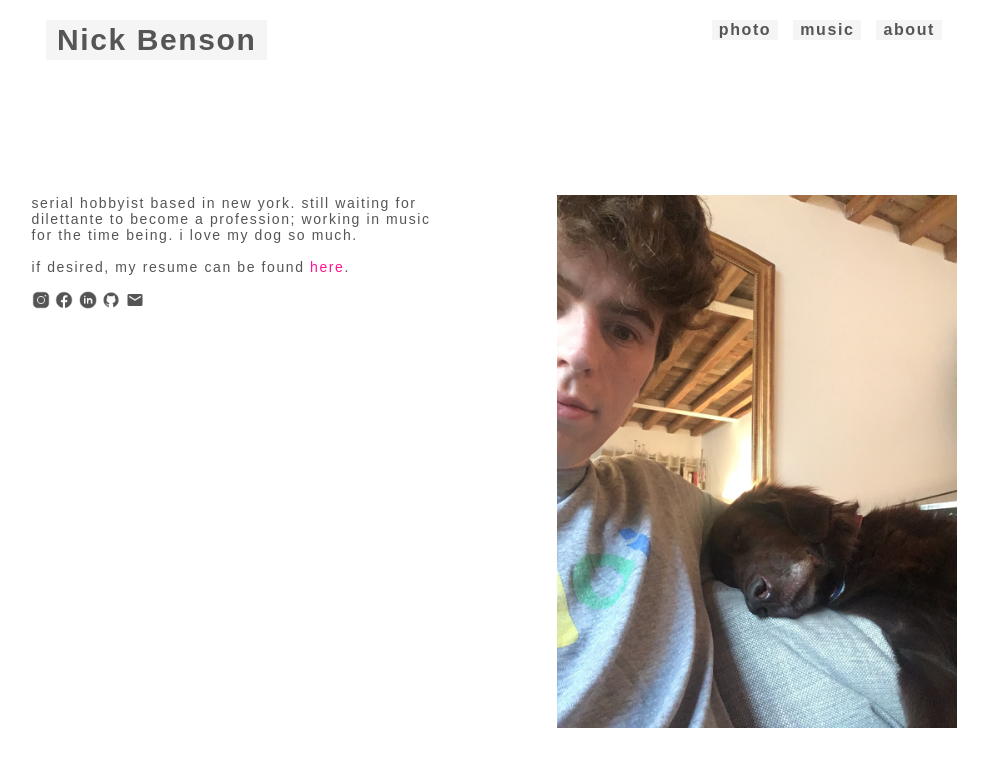
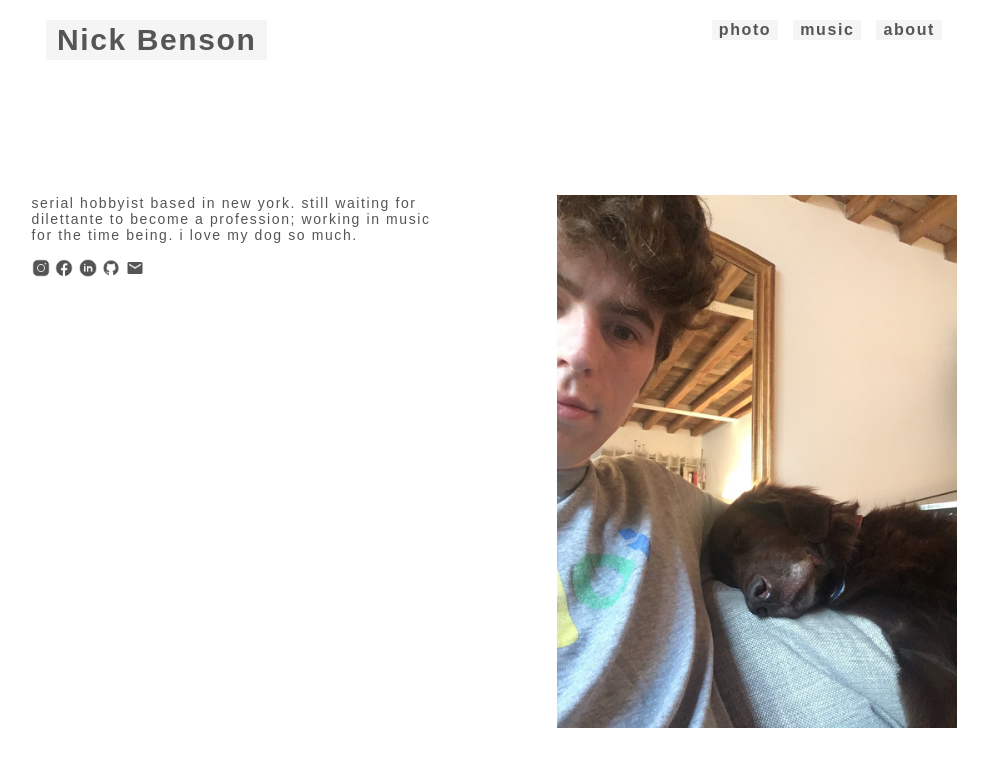
Before and after one commit to nickwbenson/site-1.0, a plain HTML site: page about.html in a window 1280 px wide. Shown: the whole page, without its empty margins (146-1134 px from the left). Drawn offline with nearby package versions, Linux system fonts and the light colour scheme; a web font is replaced by a local one.

Commit message:
about update

```diff
--- a/about.html
+++ b/about.html
@@ -55,8 +55,6 @@
 
 <div id="left" style="font-size: 14px;">serial hobbyist based in new york. still waiting for dilettante to become a profession; working in music for the time being. i love my dog so much.
     <br><br>
-    if desired, my resume can be found <a style="color: deeppink;" target="_blank" href="/images/Nick Benson Resume.pdf">here</a>.
-    <br><br>
 <div class="slideRight" style="display: inline-block; visibility: hidden;">
 <a target="blank" href="https://www.instagram.com/nickwbenson/"><img class="socialmedia shake-little" src="/images/instagram.png"></a>
 <a target="blank" href="https://www.facebook.com/nickbillbenson"><img class="socialmedia shake-little" src="/images/facebook.png"></a>
```
